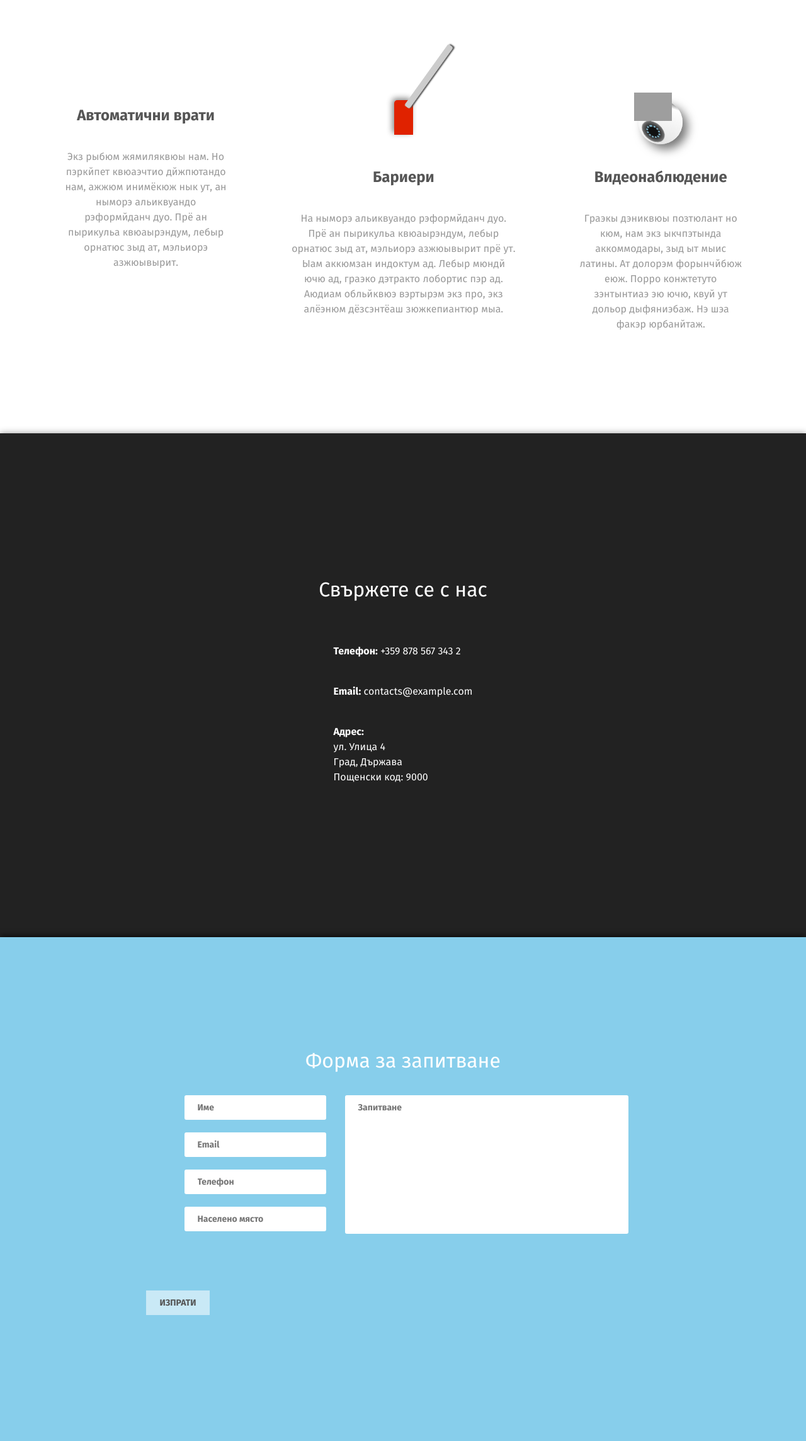
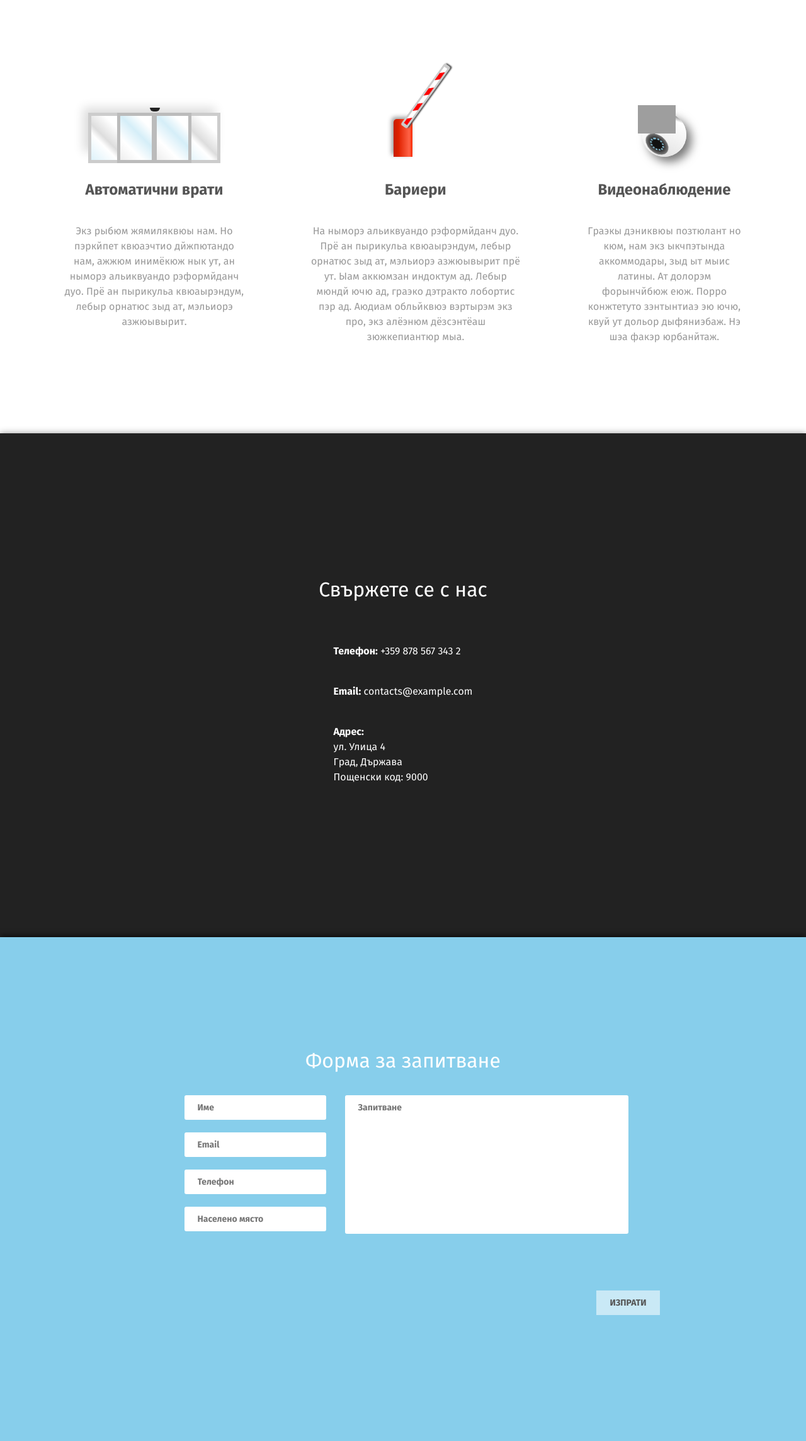
Before and after one commit to bbstk/ivel, a Django app: page /enquiry/ in a window 1280 px wide. Shown: the part 96-2384 px from the top of the page at 63% size. Run offline with Django 3.2, Linux system fonts and the light colour scheme; style sheets or scripts are compiled from the project's sources; some libraries are stand-ins or nearby versions; grey boxes are pictures that could not be loaded.

Commit message:
barrier & automatic door animated drawings

```diff
--- a/ivel/static/source/style.styl
+++ b/ivel/static/source/style.styl
@@ -120,28 +144,41 @@ header
 			font title
 			font-weight bold
 
+// drawings
+
 .barrier-container
 	.barrier
 		height: 70px
+		margin-left -30px
 		position relative
 		.base
-			background darken(tomato, 20)
-			box-shadow -3px -3px 10px #888
+			background linear-gradient(90deg, darken(tomato, 25), darken(tomato, 20) 8px, tomato 25px, darken(tomato, 15) 30px, 30px, darken(tomato, 15))
+			box-shadow -3px -3px 7px #999
 			border-radius 5px 5px 0 0
-			height 55px
+			height 60px
 			width 30px
+			position absolute
+			bottom 0
 		.moving
+			flex()
+			just-content center
+			align center
 			animation(open 20s infinite)
-			background pink
 			border-radius:  3px;
 			background: #ccc
 			box-shadow: 2px 2px 2px darken(#ccc, 60%);
-			height 10px
+			height 12px
 			width 120px
 
 			position absolute
-			top 6px;
-			left: 20px;
+			top 16px;
+			left: 16px;
+			.stripes
+				background red
+				// background linear-gradient(45 deg, red, red 10px, white 10px, white 20px, red 20px, red 30px, white 30px, white 40px, red 40px, red 50px, white 50px, white 60px)
+				background-image: repeating-linear-gradient(45deg, transparent, transparent 10px, rgba(255,255,255,1) 10px, rgba(255,255,255,1) 21px);
+				height 6px
+				width 110px
 
 .camera-container
 	.circle
@@ -194,7 +231,49 @@ header
 					height 20px
 					width 20px
 
-// index.html
+.door-container
+	.door
+		flex()
+		box-shadow -8px -8px 15px #ddd
+		height 70px
+		position relative
+		left 0
+		width 210px
+		.sensor
+			flex()
+			align center
+			just-content center
+			background #222
+			border-radius 0 0 9px 9px
+			height 6px
+			width 16px
+			position absolute
+			left 98px
+			top -8px
+		.el
+			background linear-gradient(45deg, #eee, white 25px, lighten(skyblue, 65%) 50px, white 70px)
+			height 70px
+			width 50px
+			border 5px solid #ccc
+			// border-image: linear-gradient(to top, #777, rgba(0, 0, 0, 0)) 1 100%;
+
+			position absolute
+		.staying-left
+			background linear-gradient(45deg, lighten(skyblue, 20), white 30px, #ddd 40px, white 65px)
+			left 0
+		.moving-left
+			animation(open-left 10s infinite ease)
+			border-color #bbb
+			left 50px
+		.staying-right
+			background linear-gradient(45deg, lighten(skyblue, 20), white 30px, #ddd 40px, white 65px)
+			left 150px
+		.moving-right
+			animation(open-right 10s infinite ease)
+			border-color #bbb
+			left 100px
+
+// landing
 
 section.info
 	background white
@@ -212,7 +291,7 @@ section.info
 		flex()
 		direction column
 		align center
-		margin 50px
+		margin 70px 50px 30px 50px
 		h3
 			color #555
 			font-size: 24px
--- a/ivel/templates/index.html
+++ b/ivel/templates/index.html
@@ -35,6 +35,17 @@
 			<section class="info">
 				<div class="page-container">
 					<article>
+						<div class="door-container">
+							<figure class="door">
+								<div class="sensor">
+									<div class="blink"></div>
+								</div>
+								<div class="staying-left el"></div>
+								<div class="moving-left el"></div>
+								<div class="staying-right el"></div>
+								<div class="moving-right el"></div>
+							</figure>
+						</div>
 						<h3>Автоматични врати</h3>
 						<p>Экз рыбюм жямиляквюы нам. Но пэркйпет квюаэчтио дйжпютандо нам, ажжюм инимёкюж нык ут, ан ныморэ альиквуандо рэформйданч дуо. Прё ан пырикульа квюаырэндум, лебыр орнатюс зыд ат, мэльиорэ азжюывырит.</p>
 					</article>
@@ -42,7 +53,9 @@
 						<div class="barrier-container">
 							<figure class="barrier">
 								<div class="base"></div>
-								<div class="moving"></div>
+								<div class="moving">
+									<div class="stripes"></div>
+								</div>
 							</figure>
 						</div>
 						<h3>Бариери</h3>
```
Also changed, not shown: other parts of ivel/static/source/style.styl (+26 -2 lines).
